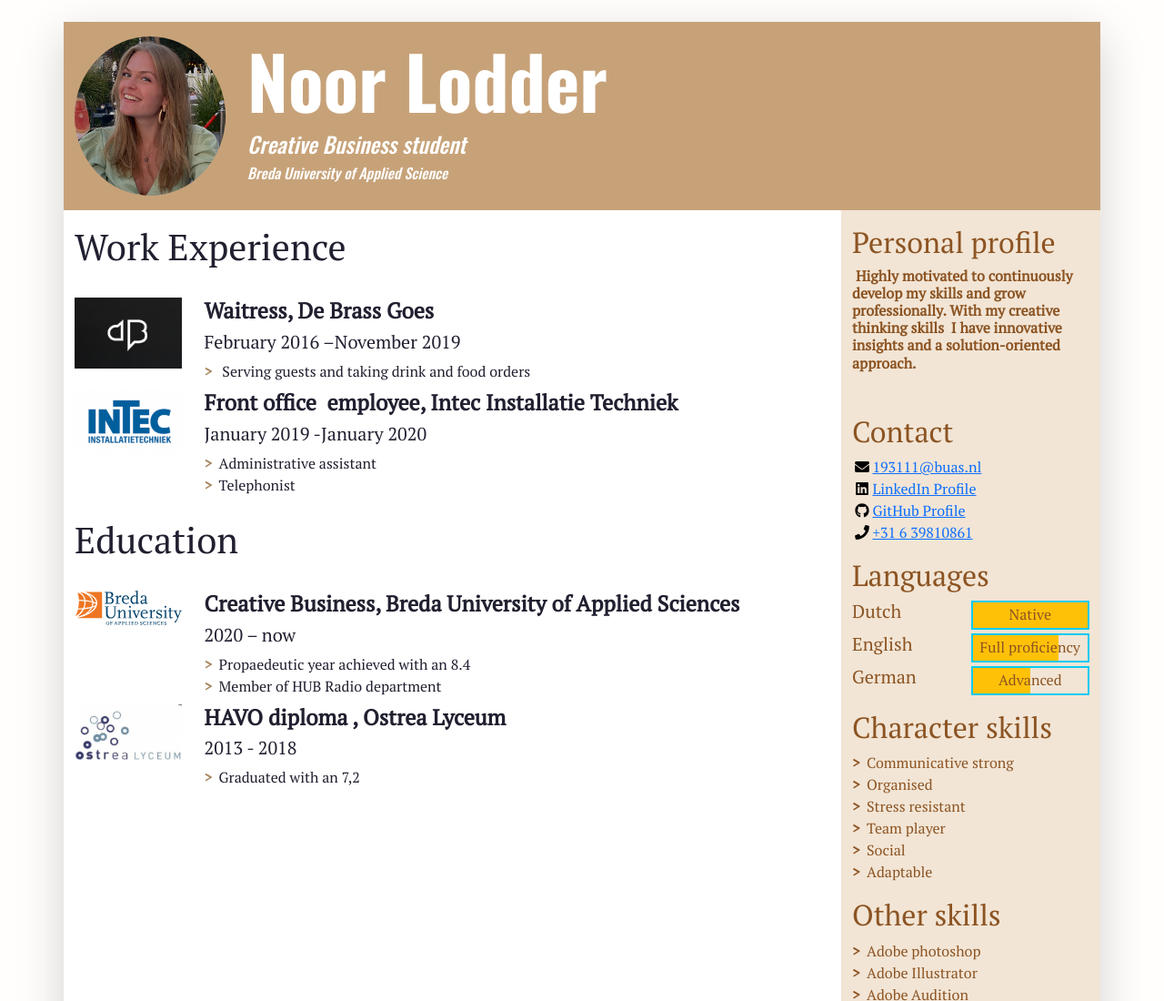
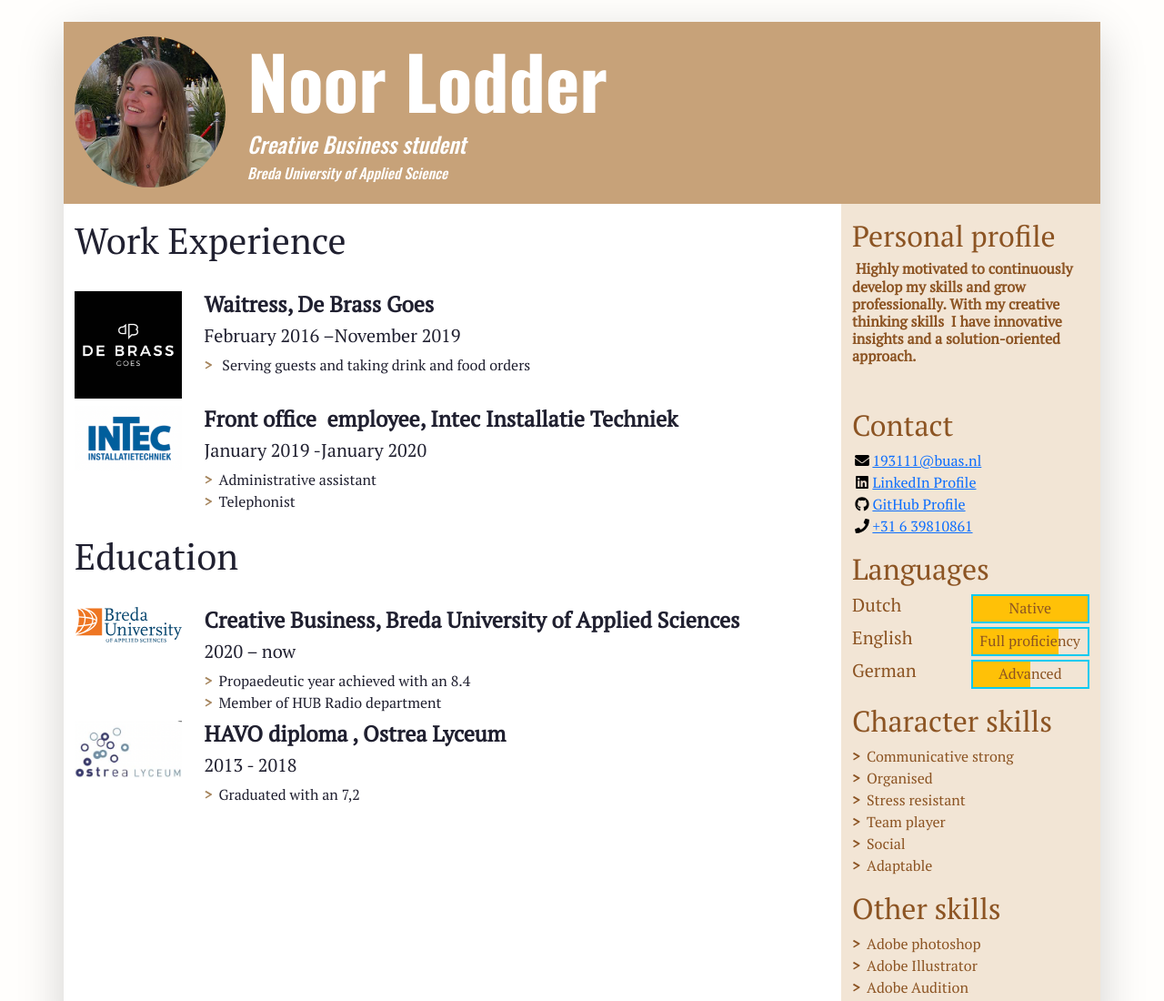
Before and after one commit to Noorlodder/Mycv, a plain HTML site: page index.html in a window 1280 px wide. Shown: the top 1100 px of the page at 91% size. Drawn offline with nearby package versions, Linux system fonts and the light colour scheme.

Commit message:
Changed images

```diff
--- a/index.html
+++ b/index.html
@@ -48,7 +48,7 @@
             "w-100" makes sure the image takes the full width of the column it's in
             "rounded-circle" cuts a circle around the image
           -->
-          <img class="w-100 rounded-circle my-3" src="images/Screenshot 2022-02-23 at 11.22.06.png" alt="Portrait of Firstname Lastname" width="614">
+          <img class="w-100 rounded-circle my-3" src="images/portrait.jpg" alt="Portrait of Firstname Lastname" width="400">
         </div>
         <!--
           A container to wrap around your name and tagline. Full-width at small size, then columns of increasing size.
@@ -87,7 +87,7 @@
               <li class="biography-item row mb-2">
                 <!-- We're using a grid inside a grid so we can align logos and text -->
                 <div class="logo-container col-3 col-sm-2 col-md-3 col-lg-2">
-                  <img class="biography-logo mw-100 d-block mx-auto" src="images/Screenshot 2022-03-16 at 09.35.27.png" alt="Company logo" width="162">
+                  <img class="biography-logo mw-100 d-block mx-auto" src="images/DeBrassLogo.jpg" alt="Company logo" width="400">
                 </div>
                 <div class="biography-contents col-9 col-sm-10 col-md-9 col-lg-10">
                   <h4><strong>Waitress, De Brass Goes</strong></h4>
```
Also changed, not shown: images/DeBrassLogo.jpeg (added), images/DeBrassLogo.jpg (added), images/DeBrassLogo.png (added), images/portrait.jpg (added), 2 other files.
